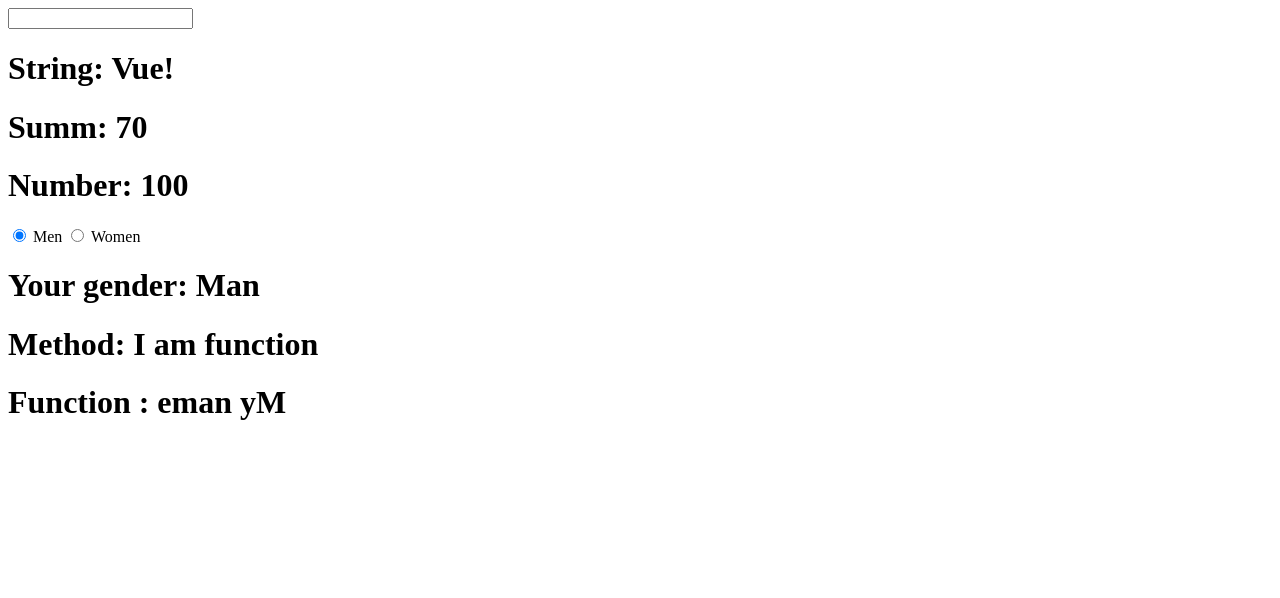
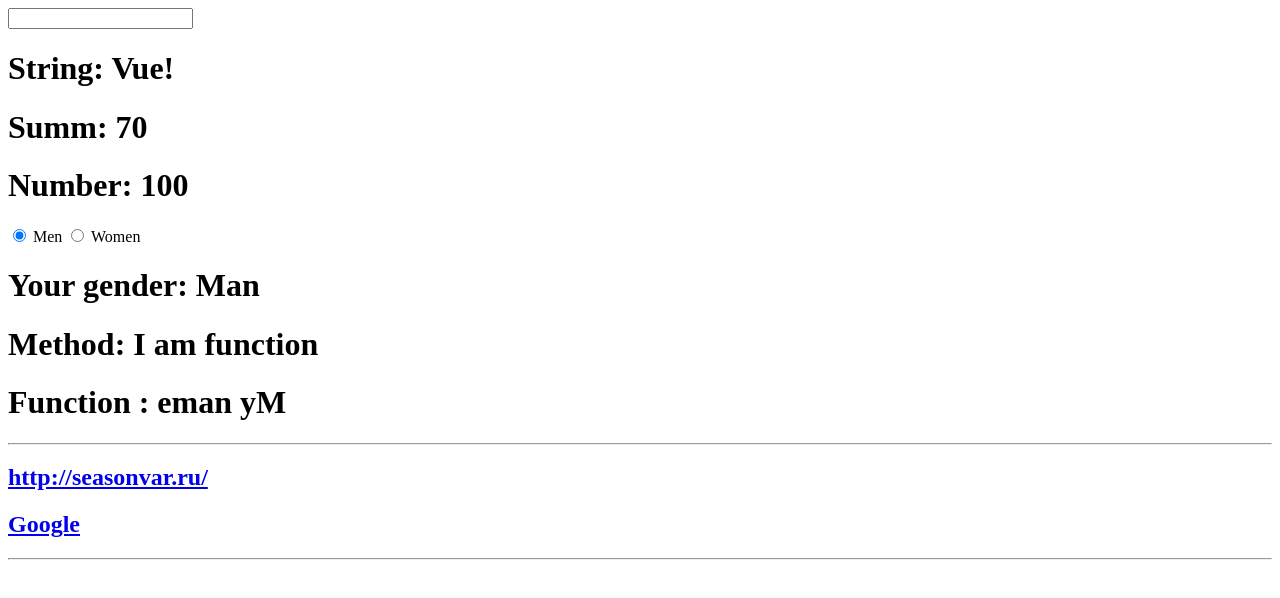
Before and after one commit to NikolayB7/Learn-Vue-js, a plain HTML site: page index.html in a window 1280 px wide. Drawn offline with nearby package versions, Linux system fonts and the light colour scheme.

Commit message:
Динамические атрибуты вывод HTML

```diff
--- a/index.html
+++ b/index.html
@@ -29,6 +29,21 @@
         <h1>Method: {{sayHello()}}</h1>
 
         <h1>Function : {{string.split('').reverse().join('')}}</h1>
+
+        <hr>
+
+        <!-- Динамические атрибуты вывод HTML -->
+
+        <h2>
+            <a v-bind:href="url" target="_blunck">{{url}}</a>
+        </h2>
+
+        <h2 v-html="link"></h2>
+
+        <hr>
+
+
+
     </div>
 
     <script src="https://cdn.jsdelivr.net/npm/vue@2.6.11"></script>
--- a/script.js
+++ b/script.js
@@ -2,10 +2,15 @@
 new Vue({
     el: "#app",
     data: {
+
         name: 'Vue!',
         number: 100,
         isOK: true,
-        string: 'My name'
+        string: 'My name',
+
+
+        url: 'http://seasonvar.ru/',
+        link: '<a href="http://google.com" target="_blunck">Google<a>'
     },
     methods: {
         changeName: function () {
```
